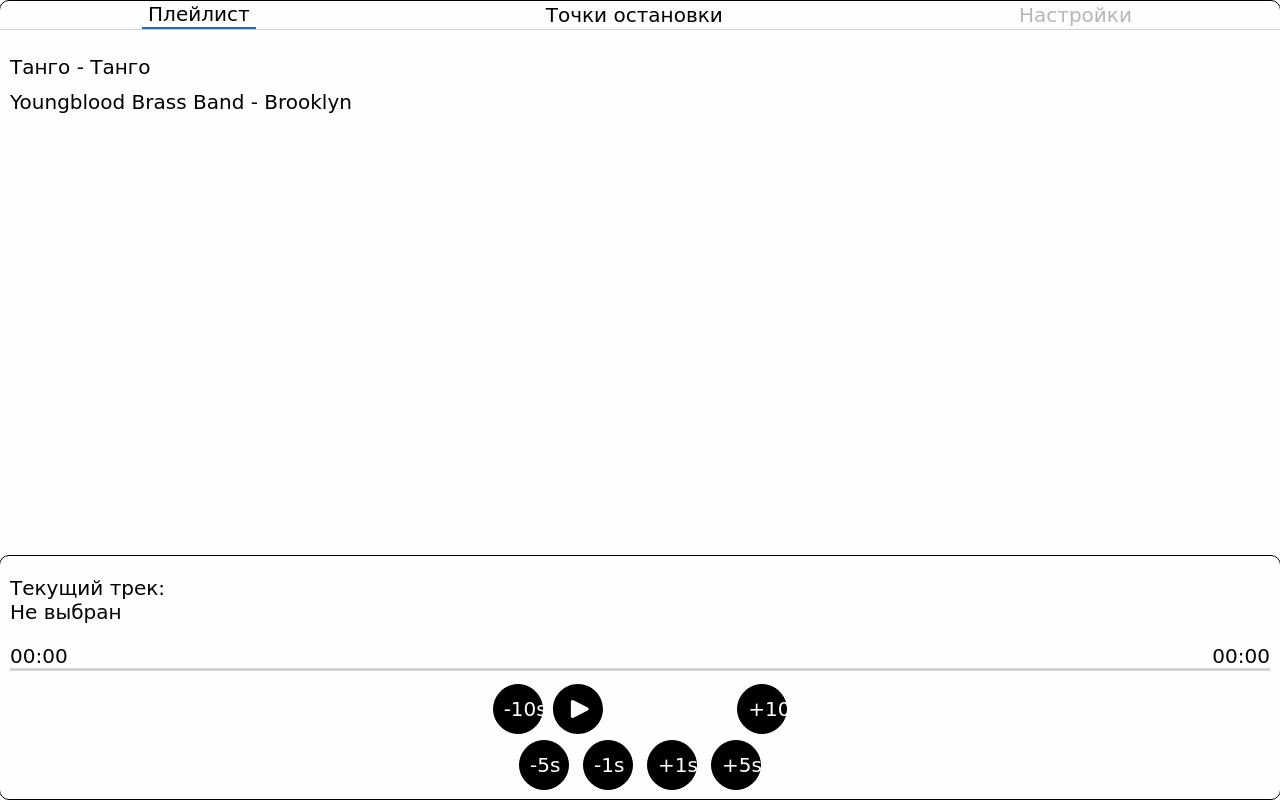
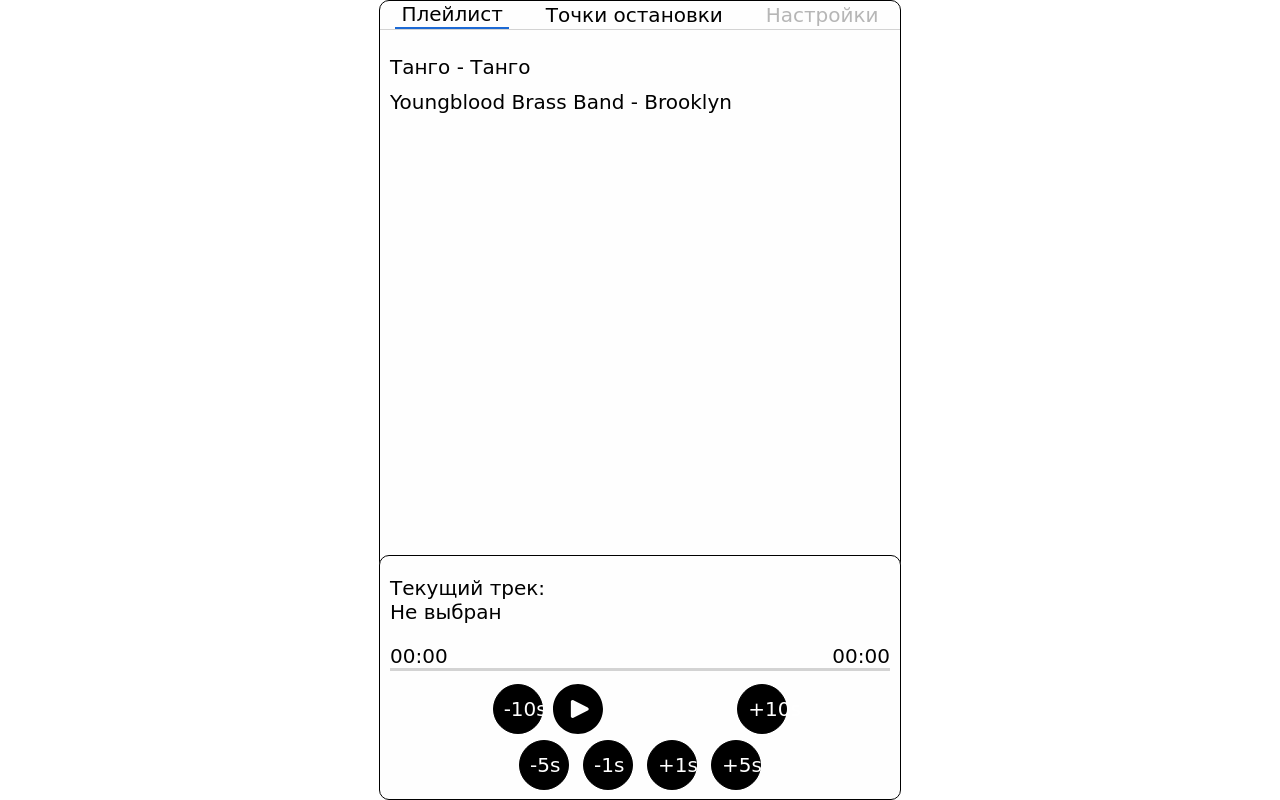
Before and after one commit to MikkyMeow/player-for-rehearsals, a plain HTML site: page index.html in a window 1280 px wide. Drawn offline with Linux system fonts and the light colour scheme; a web font is replaced by a local one.

Commit message:
added max width for container

```diff
--- a/css/style.css
+++ b/css/style.css
@@ -28,6 +28,7 @@ li {
 .half-container {
   position: fixed;
   width: 100%;
+  max-width: 520px;
   top: 0;
   border: 1px solid black;
   border-radius: 10px;
```
